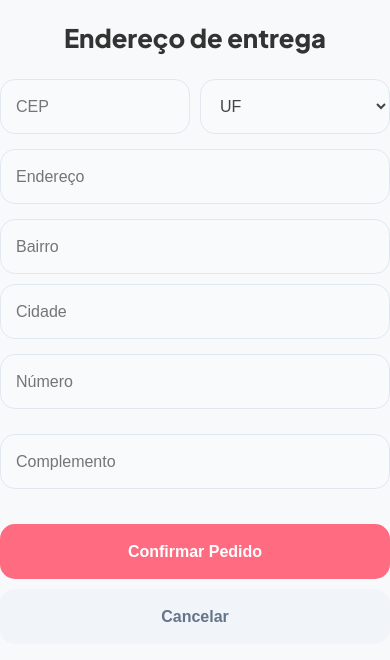
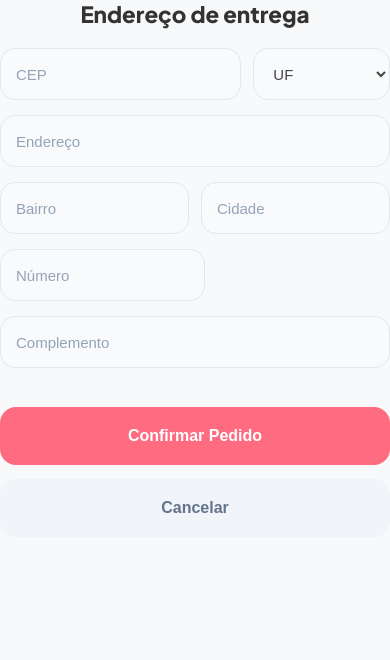
Before and after one commit to shadow123433/banana-store-frontend, a React (Vite) app in the folder Frontend/: page /Form in a window 390 px wide. Shown: the top 660 px of the page. Built offline with nearby package versions, Linux system fonts and the light colour scheme; no server answers.

Commit message:
Finalizando responsividade do site

```diff
--- a/Frontend/src/App.css
+++ b/Frontend/src/App.css
@@ -5,23 +5,38 @@
   --secondary: #1a1a1a;
   --bg-body: #f8f9fa;
   --white: #ffffff;
+
   --shadow: 0 10px 30px rgba(0, 0, 0, 0.08);
+
   --transition: all 0.3s cubic-bezier(0.4, 0, 0.2, 1);
+}
+
+* {
+  margin: 0;
+  padding: 0;
+  box-sizing: border-box;
 }
 
 body {
   font-family: 'Plus Jakarta Sans', sans-serif;
   background-color: var(--bg-body);
-  margin: 0;
 }
 
+/* ========================= */
+/* CONTAINER */
+/* ========================= */
+
 .container {
+  width: 100%;
   max-width: 1200px;
   margin: 0 auto;
   padding: 2rem;
 }
 
-/* --- HEADER --- */
+/* ========================= */
+/* HEADER */
+/* ========================= */
+
 header {
   text-align: center;
   margin: 3rem 0;
@@ -33,24 +48,43 @@ header h1 {
   color: var(--secondary);
 }
 
-header h1 span { color: var(--primary); }
+header h1 span {
+  color: var(--primary);
+}
 
-/* --- VITRINE --- */
+header p {
+  margin-top: 10px;
+  color: #555;
+  font-size: 1rem;
+}
+
+/* ========================= */
+/* VITRINE */
+/* ========================= */
+
 .vitrine {
   display: grid;
   grid-template-columns: repeat(auto-fit, minmax(280px, 1fr));
   gap: 2rem;
 }
 
+/* ========================= */
+/* CARD */
+/* ========================= */
+
 .card {
   background: var(--white);
-  border-radius: 20px;
+  border-radius: 22px;
   overflow: hidden;
+
   box-shadow: var(--shadow);
+
   transition: var(--transition);
 }
 
-.card:hover { transform: translateY(-8px); }
+.card:hover {
+  transform: translateY(-8px);
+}
 
 .card img {
   width: 100%;
@@ -58,91 +92,162 @@ header h1 span { color: var(--primary); }
   object-fit: cover;
 }
 
-.card-info { padding: 1.5rem; }
+.card-info {
+  padding: 1.5rem;
+}
+
+.card-info h3 {
+  font-size: 1.3rem;
+  color: var(--secondary);
+}
 
 .preco {
   font-size: 1.3rem;
   font-weight: 700;
+
   margin: 1rem 0;
+
+  color: var(--secondary);
 }
 
-/* --- CONTROLES ESPECÍFICOS DA VITRINE --- */
+/* ========================= */
+/* QUANTIDADE */
+/* ========================= */
+
 .controle-quantidade {
   display: flex;
   align-items: center;
   gap: 10px;
+
   margin-bottom: 1rem;
 }
 
+.controle-quantidade label {
+  font-weight: 600;
+  color: #444;
+}
+
 .vitrine input[type="number"] {
-  width: 60px;
-  padding: 8px;
-  border-radius: 8px;
+  width: 70px;
+  height: 42px;
+
   border: 1px solid #ddd;
+  border-radius: 10px;
+
   text-align: center;
+
+  font-size: 16px;
+
+  outline: none;
 }
+
+/* ========================= */
+/* BOTÃO PEDIDO */
+/* ========================= */
 
 .btn-pedido {
   width: 100%;
-  padding: 12px;
+  height: 50px;
+
   border: none;
-  border-radius: 12px;
+  border-radius: 14px;
+
   background: var(--secondary);
   color: white;
-  font-weight: 600;
+
+  font-size: 15px;
+  font-weight: 700;
+
   cursor: pointer;
+
   transition: 0.2s;
 }
 
-.btn-pedido:hover { background: var(--primary); color: var(--secondary); }
+.btn-pedido:hover {
+  background: var(--primary);
+  color: var(--secondary);
+}
 
-/* --- MODAIS (CORREÇÃO DE LARGURA) --- */
+/* ========================= */
+/* MODAL */
+/* ========================= */
+
 .modal-overlay {
   position: fixed;
-  top: 0; left: 0; width: 100%; height: 100%;
-  background: rgba(0, 0, 0, 0.75); /* Fundo um pouco mais escuro para foco */
+
+  top: 0;
+  left: 0;
+
+  width: 100%;
+  height: 100%;
+
+  background: rgba(0, 0, 0, 0.75);
+
   backdrop-filter: blur(5px);
+
   display: flex;
   justify-content: center;
   align-items: center;
+
   z-index: 9999;
-  padding: 20px; /* Evita que o modal encoste na borda da tela no mobile */
+
+  padding: 20px;
 }
 
 .modal-content {
-  background: white;
-  border-radius: 24px;
   position: relative;
 
-  /* AJUSTE CRÍTICO DE LARGURA */
   width: 100%;
-  max-width: 450px; /* Garante que o formulário fique pequeno e centralizado */
+  max-width: 450px;
 
   max-height: 95vh;
+
   overflow-y: auto;
+
+  background: white;
+
+  border-radius: 24px;
+
+  padding: 20px;
+
+  box-sizing: border-box;
+
   box-shadow: 0 25px 50px -12px rgba(0, 0, 0, 0.5);
+
   animation: modalShow 0.3s ease-out;
 }
 
-/* Botão de fechar igual ao seu print (X vermelho) */
+/* ========================= */
+/* BOTÃO FECHAR */
+/* ========================= */
+
 .btn-fechar {
   position: absolute;
+
   top: 15px;
   right: 15px;
-  z-index: 100;
-  background: #ff4757; /* Vermelho vibrante */
+
+  width: 30px;
+  height: 30px;
+
+  border: none;
+  border-radius: 50%;
+
+  background: #ff4757;
   color: white;
-  border: none;
-  width: 28px;
-  height: 28px;
-  border-radius: 50%;
-  cursor: pointer;
-  font-weight: bold;
+
   display: flex;
   align-items: center;
   justify-content: center;
+
   font-size: 14px;
-  transition: transform 0.2s;
+  font-weight: bold;
+
+  cursor: pointer;
+
+  transition: 0.2s;
+
+  z-index: 100;
 }
 
 .btn-fechar:hover {
@@ -150,81 +255,112 @@ header h1 span { color: var(--primary); }
   background: #ff6b81;
 }
 
-/* Animação suave para o modal aparecer */
-@keyframes modalShow {
-  from { opacity: 0; transform: translateY(20px) scale(0.95); }
-  to { opacity: 1; transform: translateY(0) scale(1); }
+/* ========================= */
+/* FEEDBACK */
+/* ========================= */
+
+.modal-box {
+  background: white;
+
+  padding: 22px 28px;
+
+  border-radius: 18px;
+
+  box-shadow: var(--shadow);
+
+  text-align: center;
+
+  font-weight: 700;
+
+  animation: modalShow 0.3s ease-out;
 }
 
-/* --- FEEDBACK TOAST --- */
-.feedback-toast {
-  background: var(--secondary);
-  color: white;
-  padding: 1rem 2rem;
-  border-radius: 50px;
-  border-bottom: 4px solid var(--primary);
-  text-align: center;
+.modal-box.success {
+  border-left: 6px solid #22c55e;
 }
 
-
-
-/* Ajuste no Container do Modal */
-.modal-content {
-  background: white;
-  border-radius: 24px;
-  position: relative;
-  width: 95%; /* Ocupa quase toda a largura no mobile */
-  max-width: 450px; /* Mas não passa disso no Desktop */
-  margin: auto;
-  overflow-y: auto;
-  box-sizing: border-box; /* Fundamental para o padding não "empurrar" a largura */
+.modal-box.error {
+  border-left: 6px solid #ef4444;
 }
 
-/* --- RESOLVENDO O RESPONSIVO --- */
+/* ========================= */
+/* ANIMAÇÃO */
+/* ========================= */
+
+@keyframes modalShow {
+  from {
+    opacity: 0;
+    transform: translateY(20px) scale(0.95);
+  }
+
+  to {
+    opacity: 1;
+    transform: translateY(0) scale(1);
+  }
+}
+
+/* ========================= */
+/* RESPONSIVO */
+/* ========================= */
+
+@media (max-width: 768px) {
+  .container {
+    padding: 1rem;
+  }
+
+  header {
+    margin: 2rem 0;
+  }
+
+  .vitrine {
+    gap: 1.2rem;
+  }
+
+  .card-info {
+    padding: 1.2rem;
+  }
+
+  .card img {
+    height: 200px;
+  }
+}
+
 @media (max-width: 600px) {
   .container {
+    padding: 12px;
+  }
+
+  .modal-overlay {
     padding: 10px;
   }
 
-  .modal-overlay {
-    padding: 10px; /* Reduz a distância da borda da tela */
+  .modal-content {
+    padding: 16px;
+    border-radius: 18px;
   }
 
-  .modal-content {
-    width: 100%; /* No celular ele cola nas bordas */
-    border-radius: 15px;
-    padding: 10px; /* Padding interno menor para sobrar espaço pros inputs */
+  .card {
+    border-radius: 18px;
   }
 
-  /* Faz os campos Bairro e Cidade ficarem um embaixo do outro */
-  .row {
-    display: flex;
-    flex-direction: column !important;
-    gap: 10px !important;
+  .card img {
+    height: 180px;
   }
 
-  /* Exceção: Mantém CEP e UF lado a lado (opcional, mas fica melhor) */
-  .row:has(input[name="cep"]) {
-    flex-direction: row !important;
+  .card-info h3 {
+    font-size: 1.15rem;
   }
 
-  /* Garante que nenhum input fique com largura fixa */
-  .form-body input,
-  .form-body select {
-    width: 100% !important;
-    max-width: 100% !important;
-    min-width: 0 !important;
-    box-sizing: border-box;
+  .preco {
+    font-size: 1.1rem;
   }
 
-  /* Botões grandes e fáceis de clicar */
-  .actions {
-    flex-direction: column-reverse;
-    gap: 10px;
+  .btn-pedido {
+    height: 52px;
+    font-size: 15px;
   }
 
-  .btn-primary, .btn-secondary {
-    width: 100% !important;
-    height: 55px; /* Altura ideal para o polegar */
+  .controle-quantidade {
+    justify-content: space-between;
   }
 }
--- a/Frontend/src/CardPedidos.css
+++ b/Frontend/src/CardPedidos.css
@@ -188,3 +188,11 @@
   cursor: not-allowed;
   box-shadow: none;
 }
+
+
+.sem-pedidos {
+  text-align: center;
+  padding: 40px 20px;
+  color: #555;
+  font-size: 1.2rem;
+}
--- a/Frontend/src/form.css
+++ b/Frontend/src/form.css
@@ -1,11 +1,12 @@
 .form-card {
   width: 100%;
+  padding: 0;
   margin: 0;
-  padding: 0;
+  box-sizing: border-box;
 }
 
 .form-card h2 {
-  font-size: 1.6rem;
+  font-size: 1.7rem;
   font-weight: 800;
   color: #333;
   text-align: center;
@@ -16,19 +17,29 @@
   display: flex;
   flex-direction: column;
   gap: 15px;
+  width: 100%;
 }
 
-/* Campos em linha (CEP/UF) */
+/* ROWS */
 .row {
   display: flex;
   gap: 12px;
   width: 100%;
 }
 
-/* Estilo dos Inputs (Igual ao seu print de sucesso) */
+/* FLEX */
+.flex-1 {
+  flex: 1;
+}
+
+.flex-2 {
+  flex: 2;
+}
+
+/* INPUTS */
 .form-body input,
 .form-body select {
-  width: 100% !important;
+  width: 100%;
   height: 55px;
   background: #f8fafc;
   border: 1px solid #e2e8f0;
@@ -38,58 +49,129 @@
   color: #444;
   box-sizing: border-box;
   outline: none;
+  transition: 0.2s;
 }
 
-/* --- RESPONSIVIDADE TOTAL --- */
+.form-body input:focus,
+.form-body select:focus {
+  border-color: #ff6b81;
+  background: white;
+}
+
+/* PLACEHOLDER */
+.form-body input::placeholder {
+  color: #94a3b8;
+}
+
+/* BOTÕES */
+.actions {
+  display: flex;
+  gap: 12px;
+  margin-top: 20px;
+}
+
+.btn-primary,
+.btn-secondary {
+  height: 55px;
+  border: none;
+  border-radius: 15px;
+  font-size: 16px;
+  font-weight: 700;
+  cursor: pointer;
+  transition: 0.2s;
+}
+
+.btn-primary {
+  flex: 2;
+  background: #ff6b81;
+  color: white;
+}
+
+.btn-primary:hover {
+  opacity: 0.9;
+}
+
+.btn-secondary {
+  flex: 1;
+  background: #f1f5f9;
+  color: #64748b;
+}
+
+.btn-secondary:hover {
+  background: #e2e8f0;
+}
+
+/* ========================= */
+/* RESPONSIVIDADE MOBILE */
+/* ========================= */
+
 @media (max-width: 600px) {
-  /* Força Bairro, Cidade e Endereço a ficarem sozinhos na linha */
-  .row {
+  .form-card {
+    width: 100%;
+  }
+
+  .form-card h2 {
+    font-size: 1.4rem;
+    margin-bottom: 20px;
+  }
+
+  /* Bairro e Cidade quebram */
+  .row-bairro,
+  .row-numero {
     flex-direction: column;
   }
 
-  /* Exceção: CEP e UF continuam lado a lado se couberem */
-  .row:has(input[name="cep"]) {
-    flex-direction: row !important;
+  /* CEP e UF continuam lado a lado */
+  .row-cep {
+    flex-direction: row;
+    align-items: center;
   }
 
-  /* Botões: Um em cima do outro */
-  .actions {
-    display: flex;
-    flex-direction: column !important;
-    gap: 12px;
-    margin-top: 20px;
+  .row-cep .flex-2 {
+    flex: 2;
   }
 
-  .btn-primary, .btn-secondary {
-    width: 100% !important;
-    height: 55px !important;
-    border-radius: 15px;
+  .row-cep .flex-1 {
+    flex: 1;
+  }
+
+  /* Inputs menores no mobile */
+  .form-body input,
+  .form-body select {
+    height: 52px;
+    font-size: 15px;
+  }
+
+  .actions {
+    flex-direction: column;
+    gap: 14px;
+    margin-top: 24px;
+  }
+
+  .btn-primary,
+  .btn-secondary {
+    width: 100%;
+    min-height: 58px;
+
+    padding: 14px 18px;
+
+    font-size: 16px;
     font-weight: 700;
-    font-size: 16px;
-    border: none;
-    cursor: pointer;
+
+    border-radius: 16px;
+
+    display: flex;
+    align-items: center;
+    justify-content: center;
+
+    line-height: 1.2;
   }
 
   .btn-primary {
-    background: #ff6b81; /* Rosa do print */
-    color: white;
-    order: 1; /* Confirmar em cima */
+    order: 1;
   }
 
   .btn-secondary {
-    background: #f1f5f9;
-    color: #64748b;
-    order: 2; /* Cancelar embaixo */
+    order: 2;
   }
 }
-
-/* Desktop: Botões lado a lado */
-@media (min-width: 601px) {
-  .actions {
-    display: flex;
-    gap: 12px;
-    margin-top: 20px;
-  }
-  .btn-primary { flex: 2; background: #ff6b81; color: white; border-radius: 15px; height: 50px; border: none; font-weight: bold; }
-  .btn-secondary { flex: 1; background: #f1f5f9; color: #64748b; border-radius: 15px; height: 50px; border: none; font-weight: bold; }
-}
--- a/Frontend/src/pages/PedidosUsers.jsx
+++ b/Frontend/src/pages/PedidosUsers.jsx
@@ -202,12 +202,6 @@ const PedidosUsers = () => {
 
                 )}
 
-                <p className="telefone">
-
-                  📞 {p.telefone}
-
-                </p>
-
               </div>
 
               {p.status !== 'CANCELADO' && (
```
